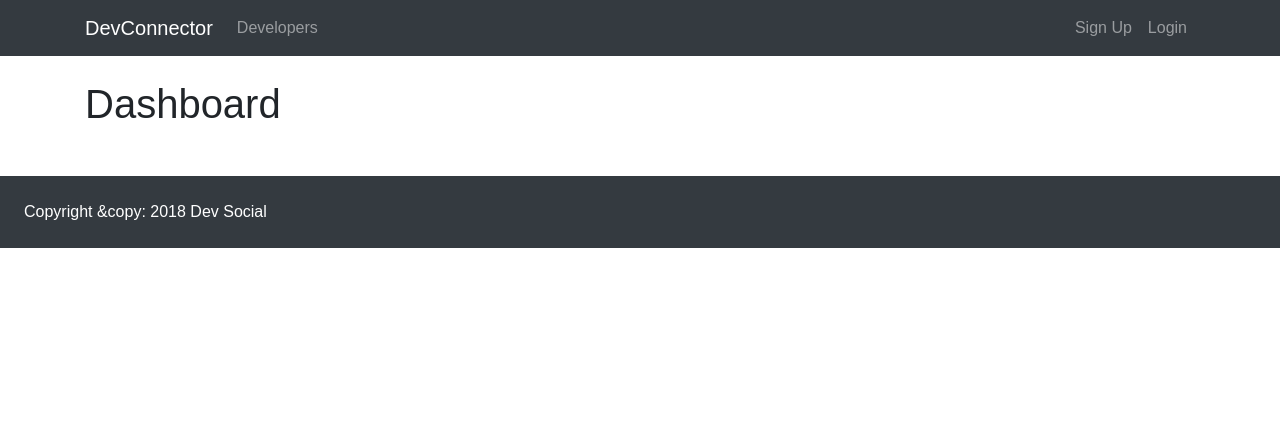
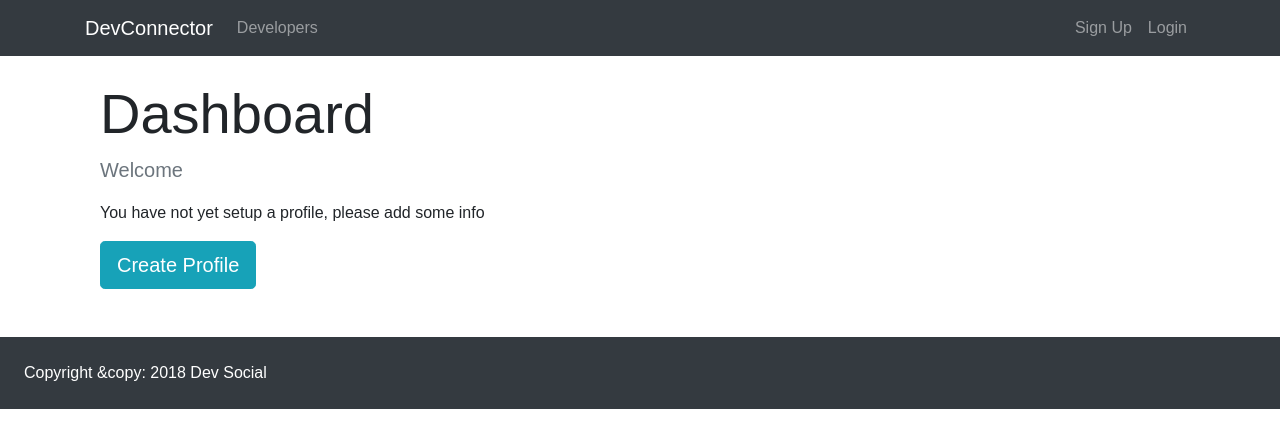
Before and after one commit to dimakrol/socialDevBackend, a React (Create React App) app in the folder client/: page /dashboard in a window 1280 px wide. Shown: the top 448 px of the page. Built offline with nearby package versions, Linux system fonts and the light colour scheme; no server answers.

Commit message:
Prepare profile page for future development.

```diff
--- a/client/src/actions/profileActions.js
+++ b/client/src/actions/profileActions.js
@@ -1,6 +1,6 @@
 import axios from 'axios';
 
-import { GET_PROFILE, PROFILE_LOADING, GET_ERRORS, CLEAR_CURRENT_PROFILE} from "./types";
+import { GET_PROFILE, PROFILE_LOADING, CLEAR_CURRENT_PROFILE} from "./types";
 
 // GET current profile
 export const getCurrentProfile = () => dispatch => {
--- /dev/null
+++ b/client/src/components/common/Spinner.js
@@ -0,0 +1,15 @@
+import React from 'react';
+import spinner from './spinner.gif';
+
+const MyComponent = () => {
+    return (
+        <div>
+            <img
+                src={spinner}
+                style={{width: '200px', margin: 'auto', display: 'block'}}
+                alt="Loading..."/>
+        </div>
+    );
+};
+
+export default MyComponent;
--- a/client/src/components/dashboard/Dashboard.js
+++ b/client/src/components/dashboard/Dashboard.js
@@ -1,7 +1,10 @@
 import React, {Component} from 'react';
 import PropTypes from 'prop-types';
+import { Link } from 'react-router-dom'
 import { connect } from 'react-redux';
 import {getCurrentProfile} from '../../actions/profileActions'
+import Spinner from '../common/Spinner';
+
 
 class Dashboard extends Component {
     componentDidMount() {
@@ -9,14 +12,56 @@
     }
 
     render() {
+        const { user } = this.props.auth;
+        const { profile, loading} = this.props.profile;
+
+        let dashboardContent;
+
+        if (profile === null || loading) {
+            dashboardContent = <Spinner />
+        } else {
+            // Check if logged in user has profile data
+            if (Object.keys(profile).length > 0) {
+                dashboardContent = <h4>Todo: Display Profile</h4>
+            } else {
+                // User is logged in but has no profile
+                dashboardContent = (
+                    <div>
+                        <p className="lead text-muted">Welcome { user.name }</p>
+                        <p>You have not yet setup a profile, please add some info </p>
+                        <Link to="/create-profile"
+                              className="btn btn-lg btn-info">
+                            Create Profile
+                        </Link>
+                    </div>
+                )
+            }
+        }
+
         return (
-            <div>
-                <h1>Dashboard</h1>
+            <div className="dashboard">
+                <div className="container">
+                    <div className="row">
+                        <div className="col-md-12">
+                            <h1 className="display-4">Dashboard</h1>
+                            {dashboardContent}
+                        </div>
+                    </div>
+                </div>
             </div>
         );
     }
 }
 
-Dashboard.propTypes = {};
+Dashboard.propTypes = {
+    getCurrentProfile: PropTypes.func.isRequired,
+    auth: PropTypes.object.isRequired,
+    profile: PropTypes.object.isRequired
+};
 
-export default connect(null, {getCurrentProfile})(Dashboard);
+const mapStateToProps = state => ({
+    profile: state.profile,
+    auth: state.auth
+});
+
+export default connect(mapStateToProps, {getCurrentProfile})(Dashboard);
```
Also changed, not shown: client/src/components/common/spinner.gif (added).
